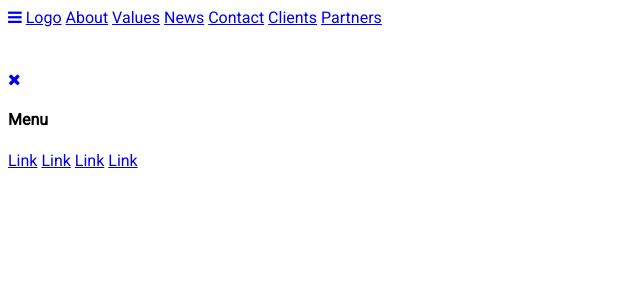
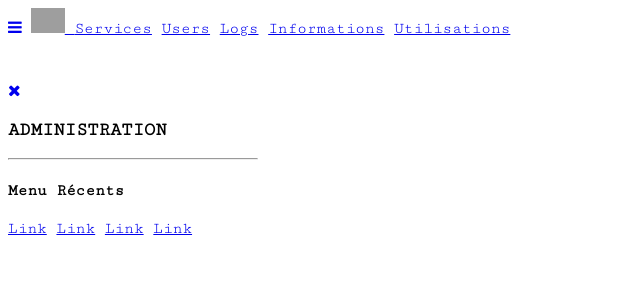
Before and after one commit to batheleuz/design_pattern, a PHP site: page /design_pattern/vue/template/admin.php in a window 1280 px wide. Shown: the top 300 px of the page, without its empty margins (0-640 px from the left). Run offline with PHP 8.4, Linux system fonts and the light colour scheme; some libraries are stand-ins or nearby versions; grey boxes are pictures that could not be loaded.

Commit message:
Admin templating & Refactoring.

```diff
--- a/vue/app/ReportingFilesScript.php
+++ b/vue/app/ReportingFilesScript.php
@@ -1,4 +1,4 @@
-    <link rel="stylesheet" href="<?= ASSETS ?>js/Highcharts/code/css/highcharts.css">
+<link rel="stylesheet" href="<?= ASSETS ?>js/Highcharts/code/css/highcharts.css">
 <script src="<?= ASSETS ?>js/Highcharts/code/js/highcharts.js"></script>
 <script src="<?= ASSETS ?>js/Highcharts/code/js/highcharts-more.js"></script>
 <script src="<?= ASSETS ?>js/Highcharts/code/js/modules/data.js"></script>
--- a/vue/template/admin.php
+++ b/vue/template/admin.php
@@ -5,10 +5,23 @@
 <meta name="viewport" content="width=device-width, initial-scale=1">
 <link rel="stylesheet" href="<?= ASSETS ?>css/w3css4.min.css" >
 <link rel="stylesheet" href="<?= ASSETS ?>css/w3-theme-black.css">
-<link rel="stylesheet" href="https://fonts.googleapis.com/css?family=Roboto">
+<link rel="apple-touch-icon" sizes="57x57" href="<?= ASSETS ?>image/favicon/apple-icon-57x57.png">
+<link rel="apple-touch-icon" sizes="60x60" href="<?= ASSETS ?>image/favicon/apple-icon-60x60.png">
+<link rel="apple-touch-icon" sizes="72x72" href="<?= ASSETS ?>image/favicon/apple-icon-72x72.png">
+<link rel="apple-touch-icon" sizes="76x76" href="<?= ASSETS ?>image/favicon/apple-icon-76x76.png">
+<link rel="apple-touch-icon" sizes="114x114" href="<?= ASSETS ?>image/favicon/apple-icon-114x114.png">
+<link rel="apple-touch-icon" sizes="120x120" href="<?= ASSETS ?>image/favicon/apple-icon-120x120.png">
+<link rel="apple-touch-icon" sizes="144x144" href="<?= ASSETS ?>image/favicon/apple-icon-144x144.png">
+<link rel="apple-touch-icon" sizes="152x152" href="<?= ASSETS ?>image/favicon/apple-icon-152x152.png">
+<link rel="apple-touch-icon" sizes="180x180" href="<?= ASSETS ?>image/favicon/apple-icon-180x180.png">
+<link rel="icon" type="image/png" sizes="192x192"  href="<?= ASSETS ?>image/favicon/android-icon-192x192.png">
+<link rel="icon" type="image/png" sizes="32x32" href="<?= ASSETS ?>image/favicon/favicon-32x32.png">
+<link rel="icon" type="image/png" sizes="96x96" href="<?= ASSETS ?>image/favicon/favicon-96x96.png">
+<link rel="icon" type="image/png" sizes="16x16" href="<?= ASSETS ?>image/favicon/favicon-16x16.png">
+<link rel="stylesheet" href="https://fonts.googleapis.com/css?family=Cutive+Mono">
 <link rel="stylesheet" href="https://cdnjs.cloudflare.com/ajax/libs/font-awesome/4.7.0/css/font-awesome.min.css">
 <style>
-    html,body,h1,h2,h3,h4,h5,h6 {font-family: "Roboto", sans-serif}
+    html,body,h1,h2,h3,h4,h5,h6 {font-family: "Cutive Mono";}
 </style>
 <body>
 
@@ -16,22 +29,24 @@
 <div class="w3-top">
     <div class="w3-bar w3-theme w3-top w3-left-align w3-large">
         <a class="w3-bar-item w3-button w3-right w3-hide-large w3-hover-white w3-large w3-theme-l1" href="javascript:void(0)" onclick="w3_open()"><i class="fa fa-bars"></i></a>
-        <a href="#" class="w3-bar-item w3-button w3-theme-l1">Logo</a>
-        <a href="#" class="w3-bar-item w3-button w3-hide-small w3-hover-white">About</a>
-        <a href="#" class="w3-bar-item w3-button w3-hide-small w3-hover-white">Values</a>
-        <a href="#" class="w3-bar-item w3-button w3-hide-small w3-hover-white">News</a>
-        <a href="#" class="w3-bar-item w3-button w3-hide-small w3-hover-white">Contact</a>
-        <a href="#" class="w3-bar-item w3-button w3-hide-small w3-hide-medium w3-hover-white">Clients</a>
-        <a href="#" class="w3-bar-item w3-button w3-hide-small w3-hide-medium w3-hover-white">Partners</a>
+        <a href="#" class="w3-bar-item w3-button w3-theme-l1">
+            <img src="<?= ASSETS ?>image/snt.png" height="25" alt="LOGO">
+        </a>
+        <a href="<?= URL ?>admin/services" class="w3-bar-item w3-button w3-hide-small w3-hover-white">Services</a>
+        <a href="<?= URL ?>admin/users" class="w3-bar-item w3-button w3-hide-small w3-hover-white">Users</a>
+        <a href="<?= URL ?>admin/logs" class="w3-bar-item w3-button w3-hide-small w3-hide-medium w3-hover-white">Logs</a>
+        <a href="<?= URL ?>admin/informations" class="w3-bar-item w3-button w3-hide-small w3-hide-medium w3-hover-white">Informations</a>
+        <a href="<?= URL ?>admin/utilisations" class="w3-bar-item w3-button w3-hide-small w3-hover-white">Utilisations</a>
     </div>
 </div>
 
 <!-- Sidebar -->
-<nav class="w3-sidebar w3-bar-block w3-collapse w3-large w3-theme-l5 w3-animate-left" style="z-index:3;width:250px;margin-top:43px;" id="mySidebar">
+<nav class="w3-sidebar w3-bar-block w3-collapse w3-large w3-theme-l5 w3-animate-left" style="z-index:3;width:250px;margin-top:45px;" id="mySidebar">
     <a href="javascript:void(0)" onclick="w3_close()" class="w3-right w3-xlarge w3-padding-large w3-hover-black w3-hide-large" title="Close Menu">
         <i class="fa fa-remove"></i>
     </a>
-    <h4 class="w3-bar-item"><b>Menu</b></h4>
+    <h3 class="w3-padding"><b>ADMINISTRATION</b></h3> <hr class="w3-border w3-border-black" >
+    <h4 class="w3-bar-item"><b>Menu Récents</b></h4>
     <a class="w3-bar-item w3-button w3-hover-black" href="#">Link</a>
     <a class="w3-bar-item w3-button w3-hover-black" href="#">Link</a>
     <a class="w3-bar-item w3-button w3-hover-black" href="#">Link</a>
```
Also changed, not shown: datas/services/PMT/tmp_file.json (+25 -11 lines), vue/app/login.php (+6 -10 lines), vue/template/app.php (+16 -1 lines), .htaccess.
